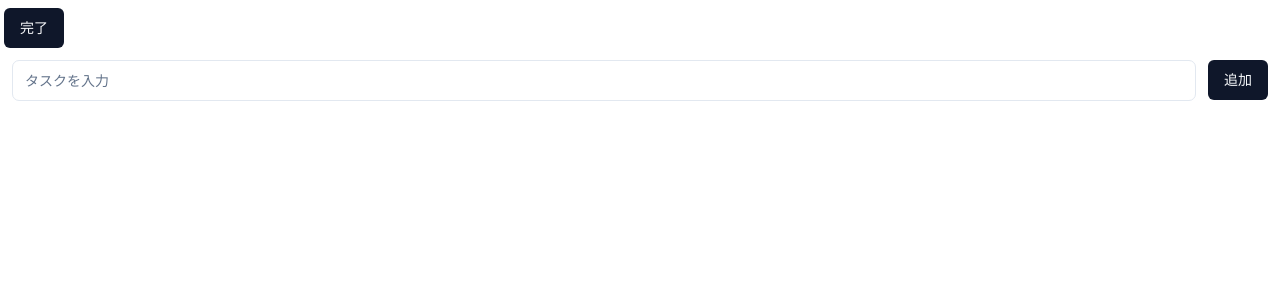
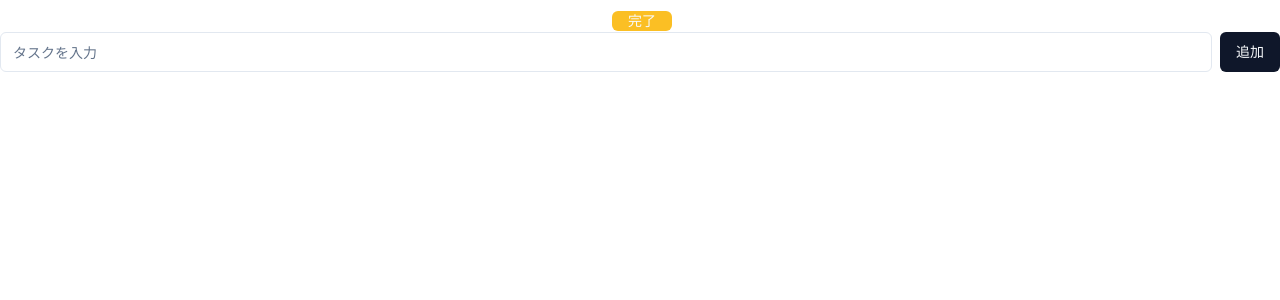
Before and after one commit to kuru-shu/TODO-APP, a Next.js app: page / in a window 1280 px wide. Both pictures are taken after a click on the button "追加". Shown: the top 300 px of the page. Built offline with nearby package versions, Linux system fonts and the light colour scheme.

Commit message:
fix style

```diff
--- a/src/components/completed/completedList.tsx
+++ b/src/components/completed/completedList.tsx
@@ -8,7 +8,7 @@ const CompletedList: FC = () => {
   const completedList = useRecoilValue(completedListAtom);
 
   return (
-    <div>
+    <div className="text-center">
       <ul>
         {completedList.map((completedItem, index) => {
           return (
--- a/src/components/todo/addTodo.tsx
+++ b/src/components/todo/addTodo.tsx
@@ -6,7 +6,7 @@ import AddTodoForm from './addTodoForm';
 
 const AddTodo: FC = () => {
   return (
-    <div className="flex gap-3 m-3">
+    <div className="flex">
       <AddTodoForm />
       <AddButton />
     </div>
--- a/src/components/todo/addTodoForm.tsx
+++ b/src/components/todo/addTodoForm.tsx
@@ -14,7 +14,7 @@ const AddTodoForm: FC = () => {
       value={todoText}
       placeholder="タスクを入力"
       onChange={onChange}
-      className="peer w-full h-full bg-transparent text-blue-gray-700 font-sans font-normal outline outline-0 focus:outline-0 disabled:bg-blue-gray-50 disabled:border-0 transition-all placeholder-shown:border placeholder-shown:border-blue-gray-200 placeholder-shown:border-t-blue-gray-200 border focus:border-2 border-t-transparent focus:border-t-transparent text-sm px-3 py-2.5 rounded-[7px] border-blue-gray-200 focus:border-gray-900"
+      className="mr-2"
     />
   );
 };
--- a/src/components/todo/todoList.tsx
+++ b/src/components/todo/todoList.tsx
@@ -23,9 +23,12 @@ const TodoList: FC = () => {
       <ul>
         {todoList.map((todoItem, index) => {
           return (
-            <li key={index} className="mt-2">
+            <li key={index} className="mt-2 text-center">
               <span className="mr-1">{todoItem}</span>
-              <Button className="" onClick={() => onClick(index, todoItem)}>
+              <Button
+                className="h-5 bg-amber-400	hover:bg-amber-500"
+                onClick={() => onClick(index, todoItem)}
+              >
                 完了
               </Button>
             </li>
```
